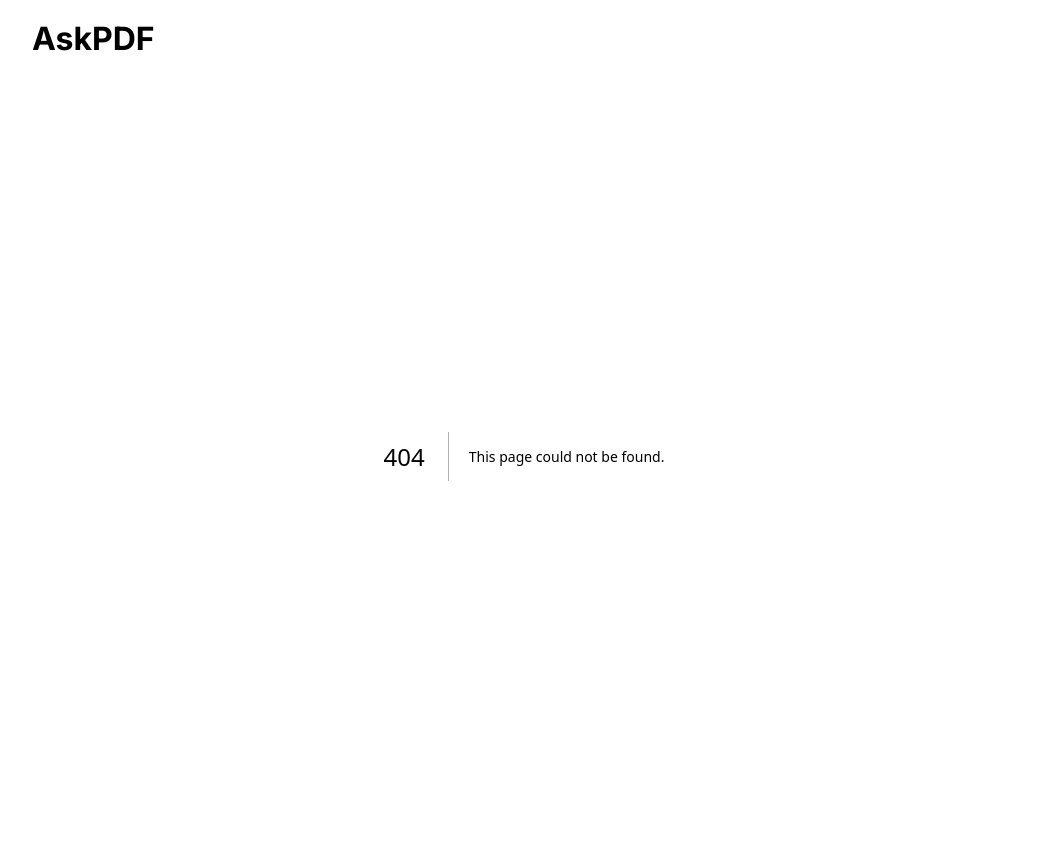
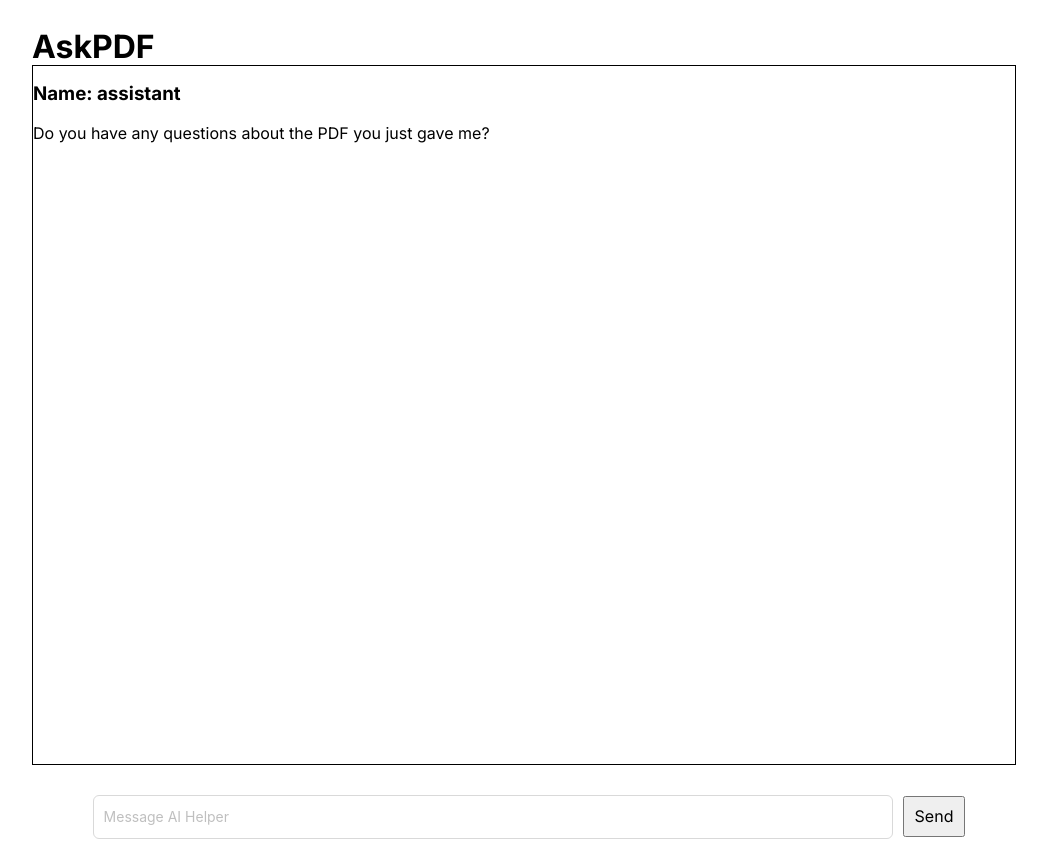
Before and after one commit to vargassormm1/DocChat, a Next.js app: page /chat/1 in a window 1280 px wide. Before the commit this address had no page. Shown: the whole page, without its empty margins (116-1163 px from the left). Built offline with nearby package versions, Linux system fonts and the light colour scheme.

Commit message:
chat page setup

```diff
--- /dev/null
+++ b/src/app/chat/[filename]/chat.module.css
@@ -0,0 +1,28 @@
+.container {
+  width: 100%;
+  display: flex;
+  flex-direction: column;
+}
+
+.chatHistory {
+  height: 700px;
+  border: 1px solid black;
+  margin: 0 0 20px 0;
+  overflow: scroll;
+}
+
+.chatForm {
+  display: flex;
+  justify-content: center;
+  align-items: center;
+}
+
+.chatInput {
+  width: 800px;
+  padding: 10px;
+  margin: 10px;
+}
+
+.chatButton {
+  padding: 10px;
+}
--- /dev/null
+++ b/src/app/chat/[filename]/page.js
@@ -0,0 +1,57 @@
+"use client";
+
+import { useState } from "react";
+import styles from "./chat.module.css";
+import QACard from "@/components/QACard/QACard";
+import { Input } from "antd";
+import { getAIResponse } from "@/utils/api";
+import { useParams } from "next/navigation";
+import { Spin } from "antd";
+
+const Chat = () => {
+  const { filename } = useParams();
+  const [loading, setLoading] = useState(false);
+  const [chatHistory, setChatHistory] = useState([
+    {
+      role: "assistant",
+      content: "Do you have any questions about the PDF you just gave me?",
+    },
+  ]);
+  const [message, setMessage] = useState("");
+
+  const onSend = async () => {
+    setMessage("");
+    setChatHistory((prev) => [...prev, { role: "You", content: message }]);
+    setLoading(true);
+    const response = await getAIResponse(filename, message);
+    setChatHistory((prev) => [
+      ...prev,
+      { role: "assistant", content: response },
+    ]);
+    setLoading(false);
+  };
+
+  return (
+    <div className={styles.container}>
+      <div className={styles.chatHistory}>
+        {chatHistory.map((el, id) => {
+          return <QACard key={id} user={el.role} content={el.content} />;
+        })}
+        {loading ? <Spin /> : <></>}
+      </div>
+      <div className={styles.chatForm}>
+        <Input
+          value={message}
+          onChange={(e) => setMessage(e.target.value)}
+          placeholder="Message AI Helper"
+          className={styles.chatInput}
+        />
+        <button onClick={onSend} className={styles.chatButton}>
+          Send
+        </button>
+      </div>
+    </div>
+  );
+};
+
+export default Chat;
--- /dev/null
+++ b/src/components/QACard/QACard.js
@@ -0,0 +1,12 @@
+import styles from "./QACard.module.css";
+
+const QACard = ({ user, content }) => {
+  return (
+    <div>
+      <h3>Name: {user}</h3>
+      <p>{content}</p>
+    </div>
+  );
+};
+
+export default QACard;
```
Also changed, not shown: src/components/FileUpload/FileUpload.js (deleted, +0 -44 lines), src/components/StartChat/StartChat.js (+41 -3 lines), src/components/QACard/QACard.module.css (added).
